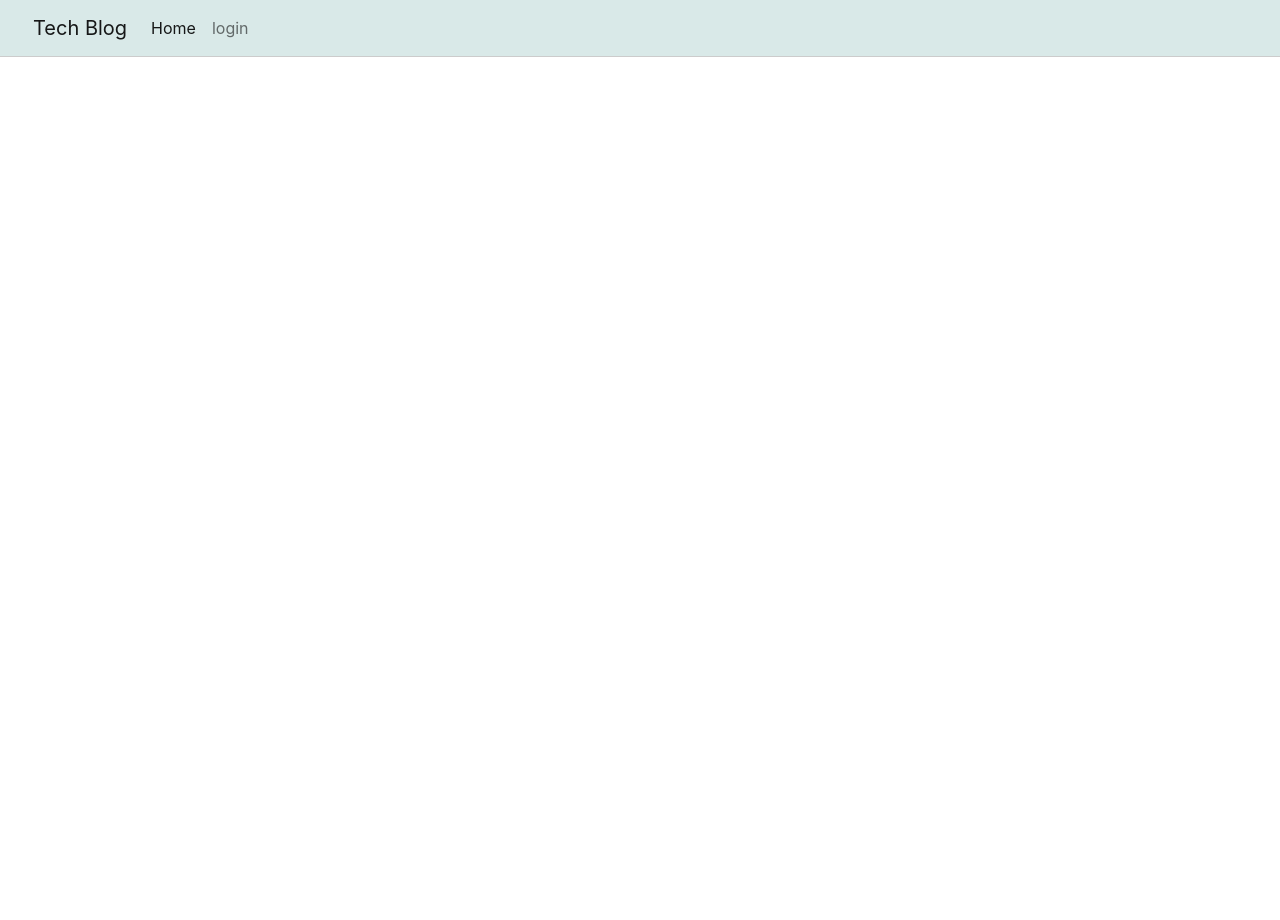
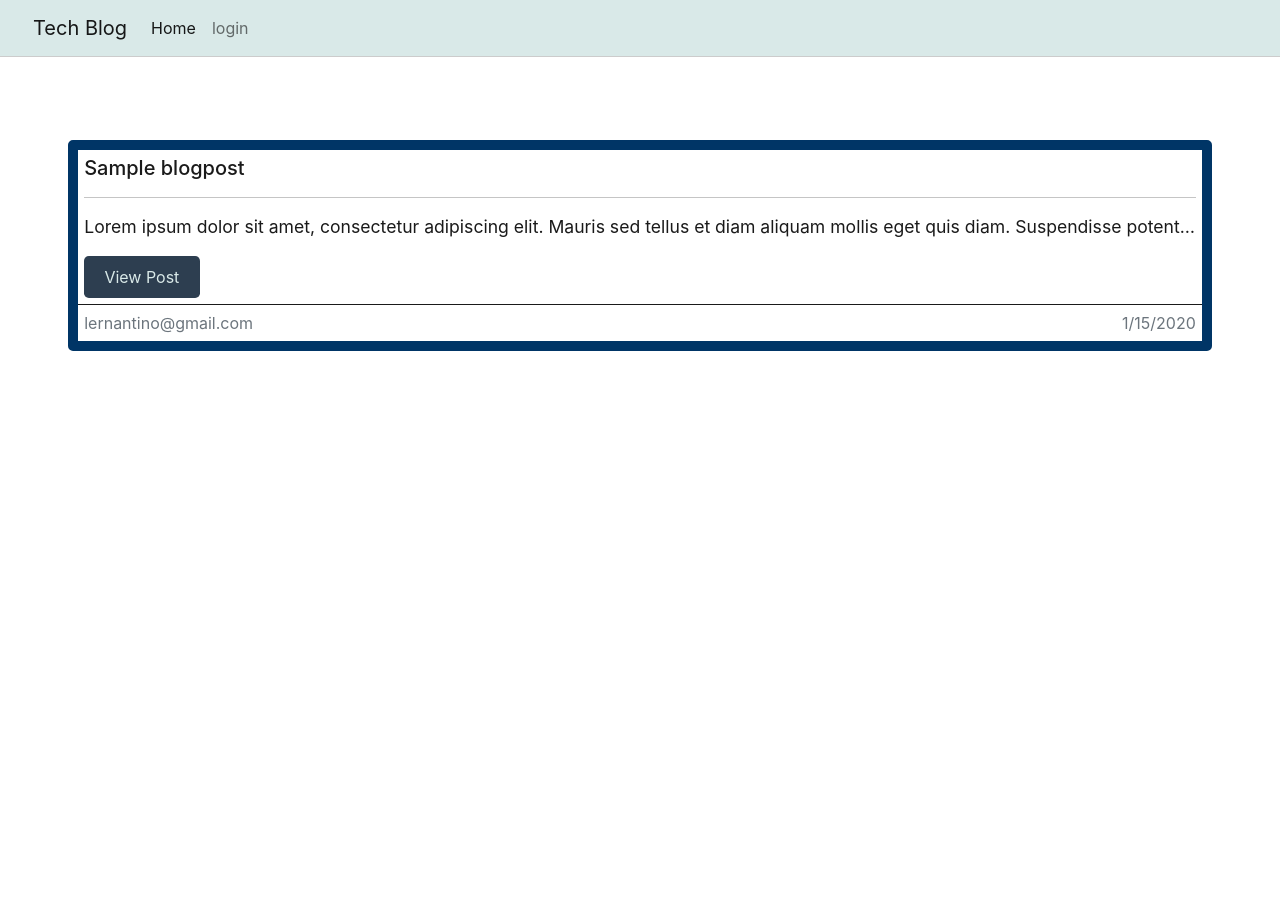
Before and after one commit to Chinedu613/handlebars_techblog, a Node server app: page / in a window 1280 px wide. Before the commit the page ends 57 px from the top, so only its background shows below. Run offline with Node 20, Linux system fonts and the light colour scheme; data comes from the database, SQL or seed files in the repository; tables that the repository leaves empty hold one stand-in row (values such as "Sample post"); some libraries are stand-ins or nearby versions.

```diff
--- a/Main/controllers/api/userRoutes.js
+++ b/Main/controllers/api/userRoutes.js
@@ -2,7 +2,7 @@ const router = require('express').Router();
 const { User } = require('../../models');
 
 
-
+// Create new user
 router.post('/', async (req, res) => {
   try {
 
@@ -12,7 +12,6 @@ router.post('/', async (req, res) => {
 
     console.log(userData);
     req.session.save(() => {
-      console.log('.....line 16', userData);
       req.session.user_id = userData.id;
       req.session.logged_in = true;
 
@@ -23,6 +22,7 @@ router.post('/', async (req, res) => {
   }
 });
 
+// LOG IN
 router.post('/login', async (req, res) => {
   try {
     const userData = await User.findOne({ where: { email: req.body.email } });
--- a/Main/controllers/homeRoutes.js
+++ b/Main/controllers/homeRoutes.js
@@ -1,5 +1,5 @@
 const router = require('express').Router();
-const { blogPost, User } = require('../models');
+const { blogPost, User, Comment } = require('../models');
 const withAuth = require('../utils/auth');
 
 // Get all Blog Post and JOIN with user data
@@ -7,17 +7,17 @@ router.get('/', async (req, res) => {
 
 
   try {
-    console.log('try');
     const blogData = await blogPost.findAll({
+      attributes:['id', 'title', 'content','createdAt'],
         include: [
-/*         {
+        {
           model: Comment,
-          attributes: ['id', 'comment_text', 'post_id', 'user_id'],
+          attributes: ['id', 'comment_text', 'post_id', 'user_id', 'createdAt'],
           include: {
             model: User,
             attributes: ['email'],
           },
-        }, */
+        },
         {
           model: User,
           attributes: ['email'],
@@ -30,11 +30,11 @@ router.get('/', async (req, res) => {
       res.render('homepage');
     }
     // Serialize data so the template can read it
-    const blogPosts = blogData.map((blogData) => blogData.get({ plain: true }));
-    console.log('-------------------->', ...blogPosts)
+    const blogPosts = blogData.map((blogPost) => blogPost.get({ plain: true }));
+    console.log(blogPosts);
     // Pass serialized data and session flag into template
     res.render('homepage', {
-      ...blogPosts,
+      blogPosts,
       logged_in: req.session.logged_in,
     });
   } catch (err) {
@@ -57,7 +57,7 @@ router.get('/blog/:id', async (req, res) => {
 
     res.render('blog', {
       ...blogPost,
-      logged_in: req.session.logged_in,
+      //logged_in: req.session.logged_in,
     });
   } catch (err) {
     res.status(500).json(err);
--- a/Main/public/js/login.js
+++ b/Main/public/js/login.js
@@ -12,7 +12,7 @@ const loginFormHandler = async (event) => {
       body: JSON.stringify({ email, password }),
       headers: { 'Content-Type': 'application/json' },
     });
-
+    console.log(response.ok, 'what does this mean??')
     if (response.ok) {
       // If successful, redirect the browser to the profile page
       document.location.replace('/dashboard');
--- a/Main/views/homepage.handlebars
+++ b/Main/views/homepage.handlebars
@@ -1,24 +1,12 @@
+<article class="container-fluid">
+  <div class="row">
 <!-- Loop over each object in the projects array -->
-{{#each blogPost as |blog| }}
-        <div class="row">
-          <div id="allposts"class="col-md-12">
-            <div class="card"><h5 class="card-header">
-      <!-- Call helper function with triple brackets to render the emoji span as HTML -->
-      {{blog.title}}
-      <a href="/blogpost/{{blog.id}}">{{blog.title}}</a>
-      </h5>
-{{!--     <p>
-      <span for="img" aria-label="money">💲</span>
-      <!-- Pass needed_funding value to the helper function -->
-      <span class="dollar-amount">{{format_amount project.needed_funding}}</span>
-      needed!
-    </p> --}}
-    <p>Created by  {{blog.user.name}} {{!-- on {{format_date project.date_created}} --}}</p>
+    <div class="col-md-12 dashboxes">
+     {{#each blogPosts as |blogPost|}}
+      <div class="row">
+        {{>postcard}}
+      </div>
+       {{/each}}
+    </div>
   </div>
-  <div class="col-md-7">
-    <p>
-      {{!-- {{project.description}} --}}
-    </p>
-  </div>
-</div>
-{{/each}}
+</article>
--- /dev/null
+++ b/Main/views/partials/postcard.handlebars
@@ -0,0 +1,14 @@
+          <div id="allposts" class="col-md-12">
+            <div class="card">
+              <div class="card-body">
+                <h5 class="card-title">{{title}}</h5>
+                <hr>
+                <p class="card-text text-truncate">Lorem ipsum dolor sit amet, consectetur adipiscing elit. Mauris sed tellus et diam aliquam mollis eget quis diam. Suspendisse potenti. Ut blandit, erat ac dapibus sodales, quam orci blandit tellus, sed laoreet massa turpis vel ex. Praesent et erat tincidunt arcu ultricies luctus. In vel neque eros. Nunc iaculis orci sit amet pretium molestie. Donec vel sapien mi. Nunc a elit ut sem faucibus interdum sit amet ut odio.</p>
+                <a href="/blogpost/{{id}}" class="btn btn-primary">View Post</a>
+              </div>
+              <div class="card-footer bg-transparent text-muted">
+              <div>{{User.email}}</div>
+              <div>{{format_date createdAt}}</div>
+              </div>
+            </div>
+          </div>
```
Also changed, not shown: Main/views/Post.handlebars (+9 -14 lines), Main/views/viewall.handlebars (deleted).
